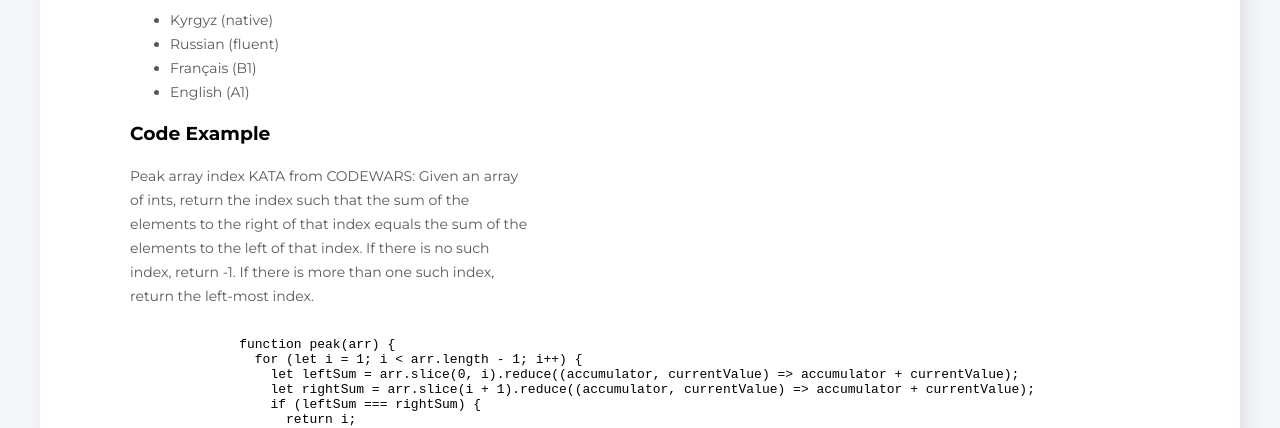
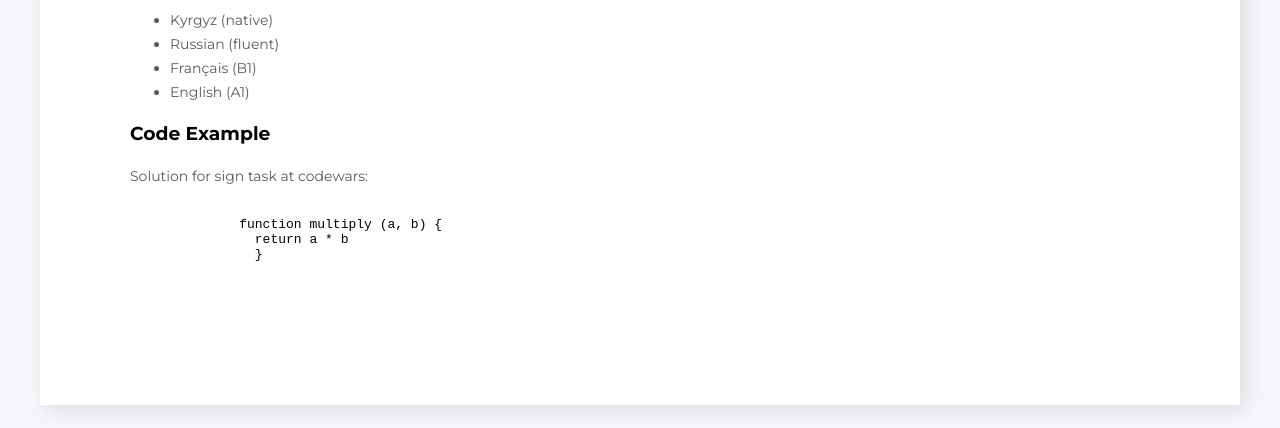
Before and after one commit to maksat07/rsschool-cv, a plain HTML site: page index.html in a window 1280 px wide. Shown: the part 1680-2108 px from the top of the page. Drawn offline with Linux system fonts and the light colour scheme.

Commit message:
fix: change Code Example

```diff
--- a/index.html
+++ b/index.html
@@ -122,19 +122,12 @@
         </section>
         <section class="code">
           <h3>Code Example</h3>
-          <p class="about-me-description">Peak array index KATA from CODEWARS: Given an array of ints, return the index such that the sum of the elements to the right of that index equals the sum of the elements to the left of that index. If there is no such index, return -1. If there is more than one such index, return the left-most index.</p>
+          <p class="about-me-description">Solution for sign task at codewars:</p>
           <pre>
             <code>
-              function peak(arr) {
-                for (let i = 1; i < arr.length - 1; i++) {
-                  let leftSum = arr.slice(0, i).reduce((accumulator, currentValue) => accumulator + currentValue);
-                  let rightSum = arr.slice(i + 1).reduce((accumulator, currentValue) => accumulator + currentValue);
-                  if (leftSum === rightSum) {
-                    return i;
-                  }
+              function multiply (a, b) {
+                return a * b
                 }
-                return -1;
-              }
             </code>
         </pre>
         </section>
```
